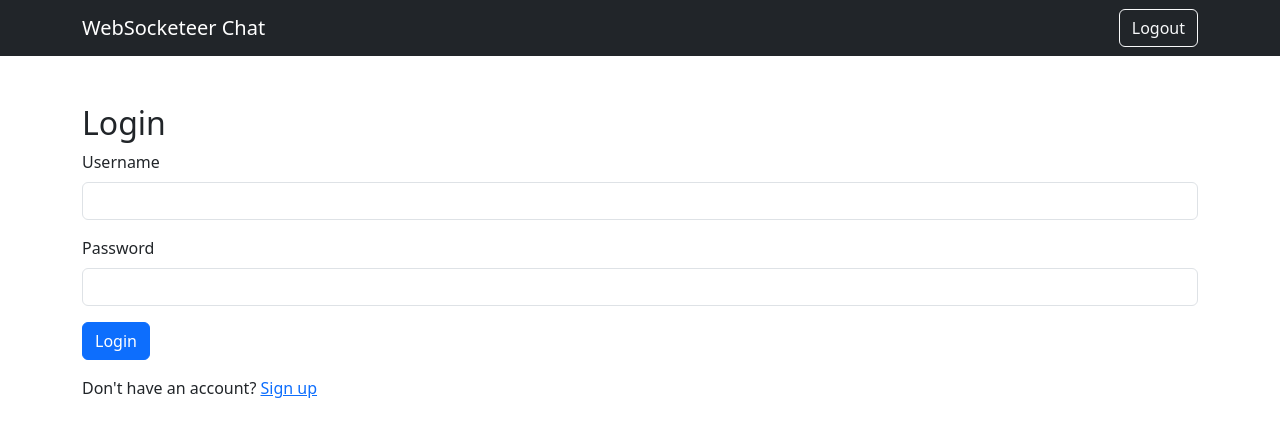
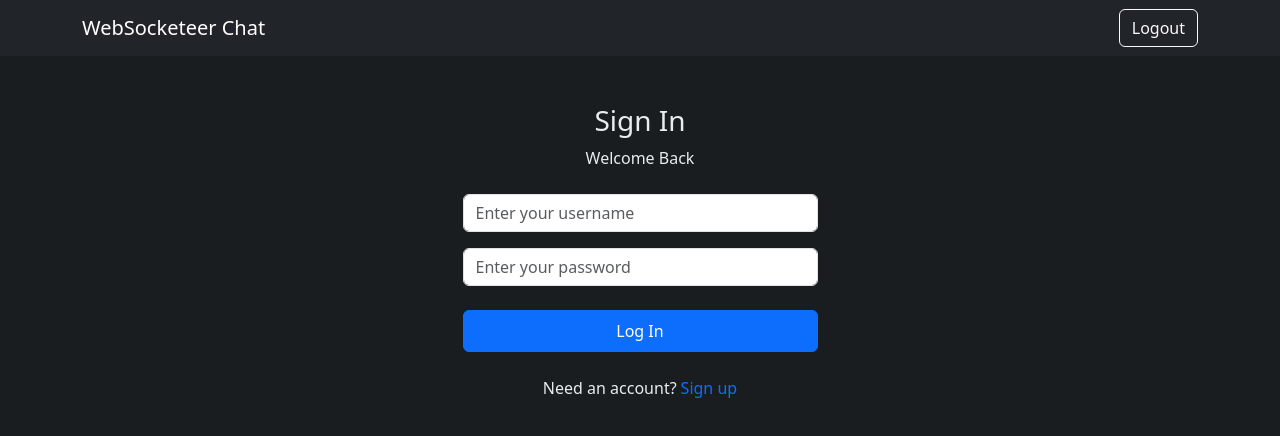
Before and after one commit to damian-pagowski/real-time-chat-client, a React (Vite) app: page /login in a window 1280 px wide. Shown: the top 436 px of the page. Built offline with nearby package versions, Linux system fonts and the light colour scheme; no server answers.

Commit message:
updated UI

```diff
--- a/src/App.jsx
+++ b/src/App.jsx
@@ -17,6 +17,7 @@ import {
   sendTypingStatus,
   sendReadReceipt,
 } from "./api/ws";
+import styles from "./Page.module.css";
 
 
 const App = () => {
--- /dev/null
+++ b/src/Page.module.css
@@ -0,0 +1,23 @@
+body {
+    background-color: #1a1d20;
+    color: #e9ecef;
+}
+.form-control, .form-check-input {
+    background-color: #2a2d32 !important;
+    border-color: #404448 !important;
+    color: #e9ecef !important;
+}
+.form-control:focus {
+    border-color: #0d6efd !important;
+    box-shadow: 0 0 0 0.25rem rgba(13, 110, 253, 0.25) !important;
+}
+.form-control::placeholder {
+    color: #6c757d !important;
+}
+.login-container {
+    background-color: #212529;
+    border: 1px solid #404448;
+}
+.text-muted {
+    color: #a8acb0 !important;
+}
--- a/src/components/Sidebar.jsx
+++ b/src/components/Sidebar.jsx
@@ -4,7 +4,7 @@ import { ListGroup } from "react-bootstrap";
 const Sidebar = ({ contacts, onSelectUser, unreadCounts, onlineUsers }) => {
   return (
     <div
-      className="bg-light p-3"
+      className="p-3"
       style={{ width: "25%", borderRight: "1px solid #ddd" }}
     >
       <h5>Chats</h5>
@@ -12,20 +12,20 @@ const Sidebar = ({ contacts, onSelectUser, unreadCounts, onlineUsers }) => {
         {contacts.chats.map((chat, index) => (
           <ListGroup.Item
             key={index}
-            className="d-flex justify-content-between"
+            className="d-flex justify-content-between bg-dark text-white"
             action
             onClick={() => onSelectUser(chat.username)}
           >
             <span>
               {chat.username || "Unknown"}
               {unreadCounts[chat.username] > 0 && (
-                <span className="badge bg-danger ms-2">
+                <span className="badge ms-2">
                   {unreadCounts[chat.username]}
                 </span>
               )}
             </span>
-            <span className={chat.online ? "text-success" : "text-muted"}>
-              {chat.online ? "● Online" : "● Offline"}
+            <span className={chat.online ? "text-success" : "text-danger"}>
+              {chat.online ? "●" : "●"}
             </span>
           </ListGroup.Item>
         ))}
@@ -40,7 +40,7 @@ const Sidebar = ({ contacts, onSelectUser, unreadCounts, onlineUsers }) => {
             onClick={() => onSelectUser(user)}
           >
             <span>{user}</span>
-            <span className="text-success">● Online</span>
+            <span className="text-success">●</span>
           </ListGroup.Item>
         ))}
       </ListGroup>
--- a/src/pages/Login.jsx
+++ b/src/pages/Login.jsx
@@ -20,16 +20,21 @@ const Login = () => {
       setError("Invalid credentials. Please try again.");
     }
   };
-
   return (
-    <div className="container mt-5">
-      <h2>Login</h2>
+    <div className="container">
+      <div className="row justify-content-center">
+        <div className="col-md-6 col-lg-5">
+          <div className="signup-container p-4 p-md-5 rounded-3">
+            {/* <!-- Header --> */}
+            <div className="text-center mb-4">
+              <h1 className="h3 mb-2">Sign In</h1>
+              <p className="">Welcome Back</p>
+            </div>
+            {/* <!-- Signup Form --> */}
             {error && <div className="alert alert-danger">{error}</div>}
             <form onSubmit={handleLogin}>
+              {/* <!-- Username Field --> */}
               <div className="mb-3">
-          <label htmlFor="username" className="form-label">
-            Username
-          </label>
                 <input
                   type="text"
                   id="username"
@@ -37,12 +42,13 @@ const Login = () => {
                   value={username}
                   onChange={(e) => setUsername(e.target.value)}
                   required
-          />
+                  autoComplete="username"
+                  placeholder="Enter your username" />
               </div>
-        <div className="mb-3">
-          <label htmlFor="password" className="form-label">
-            Password
-          </label>
+
+              {/* <!-- Password Field --> */}
+              <div className="mb-4">
+
                 <input
                   type="password"
                   id="password"
@@ -50,17 +56,32 @@ const Login = () => {
                   value={password}
                   onChange={(e) => setPassword(e.target.value)}
                   required
+                  placeholder="Enter your password"
+                  autoComplete="new-password"
                 />
+
               </div>
-        <button type="submit" className="btn btn-primary">
-          Login
+
+
+
+              {/* <!-- Submit Button --> */}
+              <button type="submit" className="btn btn-primary w-100 py-2 mb-4">
+                Log In
               </button>
+
+              {/* <!-- Sign In Link --> */}
+              <div className="text-center">
+                Need an account?
+                {/* <a href="#" className="text-primary text-decoration-none ms-1">Sign in</a> */}
+                <Link to="/signup" className="text-primary text-decoration-none ms-1">Sign up</Link>
+
+              </div>
             </form>
-      <p className="mt-3">
-        Don&apos;t have an account? <Link to="/signup">Sign up</Link>
-      </p>
           </div>
-  );
-};
+        </div>
+      </div>
+    </div>
+  )
+}
 
 export default Login;
--- a/src/pages/Signup.jsx
+++ b/src/pages/Signup.jsx
@@ -23,14 +23,20 @@ const Signup = () => {
   };
 
   return (
-    <div className="container mt-5">
-      <h2>Sign Up</h2>
+    <div className="container">
+      <div className="row justify-content-center">
+        <div className="col-md-6 col-lg-5">
+          <div className="signup-container p-4 p-md-5 rounded-3">
+            {/* <!-- Header --> */}
+            <div className="text-center mb-4">
+              <h1 className="h3 mb-2">Sign Up</h1>
+              <p className="">Create an account</p>
+            </div>
+            {/* <!-- Signup Form --> */}
             {error && <div className="alert alert-danger">{error}</div>}
             <form onSubmit={handleSignup}>
+              {/* <!-- Username Field --> */}
               <div className="mb-3">
-          <label htmlFor="username" className="form-label">
-            Username
-          </label>
                 <input
                   type="text"
                   id="username"
@@ -38,12 +44,11 @@ const Signup = () => {
                   value={username}
                   onChange={(e) => setUsername(e.target.value)}
                   required
-          />
+                  autoComplete="username"
+                  placeholder="Choose a username" />
               </div>
-        <div className="mb-3">
-          <label htmlFor="password" className="form-label">
-            Password
-          </label>
+              {/* <!-- Password Field --> */}
+              <div className="mb-4">
                 <input
                   type="password"
                   id="password"
@@ -51,15 +56,24 @@ const Signup = () => {
                   value={password}
                   onChange={(e) => setPassword(e.target.value)}
                   required
+                  placeholder="Create a password"
+                  autoComplete="new-password"
                 />
               </div>
-        <button type="submit" className="btn btn-primary">
+              {/* <!-- Submit Button --> */}
+              <button type="submit" className="btn btn-primary w-100 py-2 mb-4">
                 Sign Up
               </button>
+              {/* <!-- Sign In Link --> */}
+              <div className="text-center">
+                Already have an account?
+                {/* <a href="#" className="text-primary text-decoration-none ms-1">Sign in</a> */}
+                <Link to="/login" className="text-primary text-decoration-none ms-1">Sign in</Link>
+              </div>
             </form>
-      <p className="mt-3">
-        Already have an account? <Link to="/login">Login</Link>
-      </p>
+          </div>
+        </div>
+      </div>
     </div>
   );
 };
```
Lines whose indentation alone changed are shown as unchanged.
